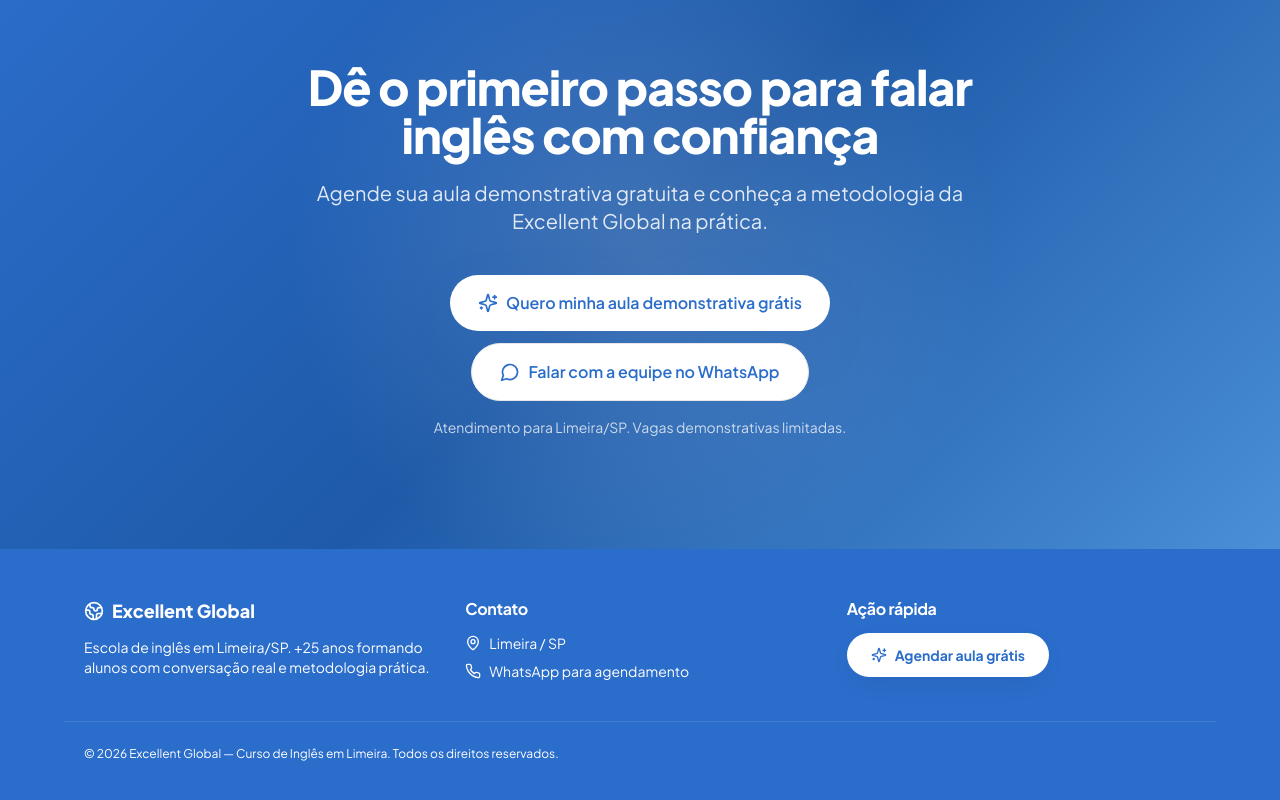
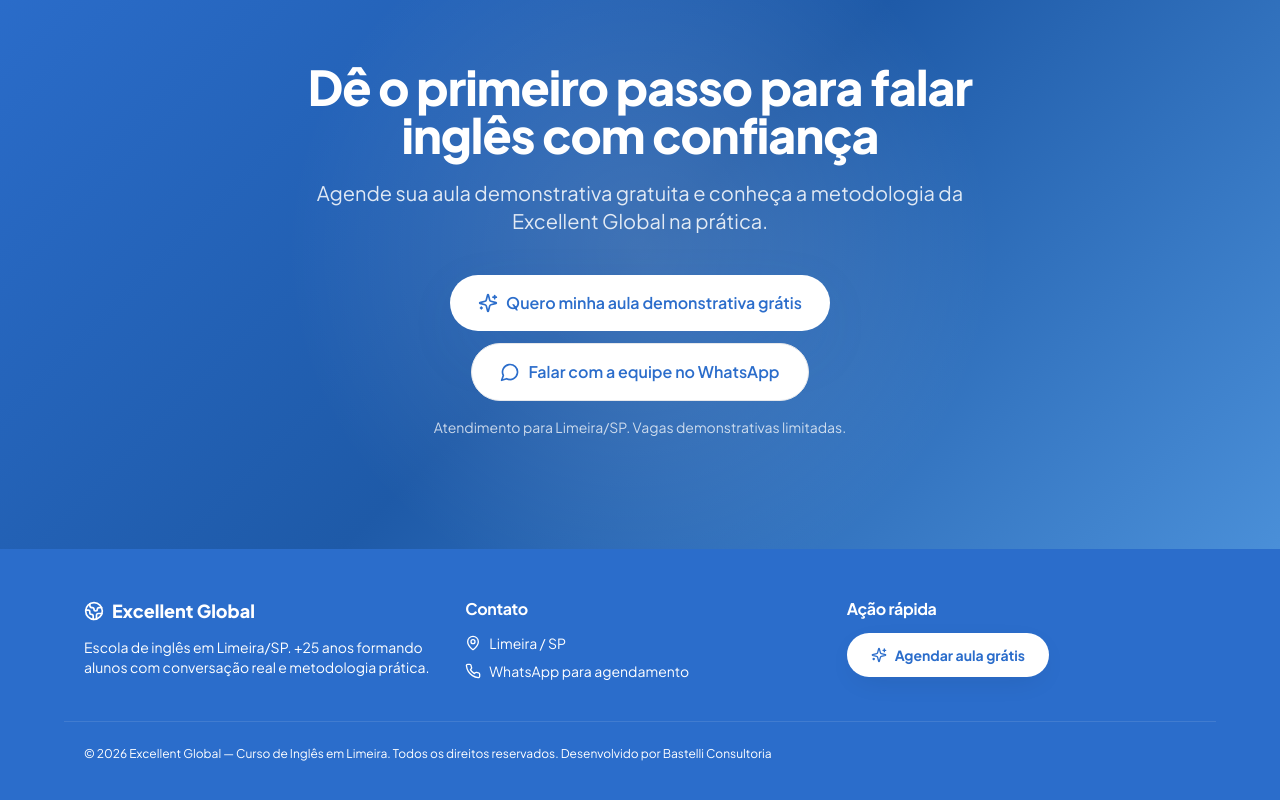
Before and after one commit to andrebastelli/excellentglobal, a React (Vite) app: page / in a window 1280 px wide. Shown: the part 9733-10533 px from the top of the page. Built offline with nearby package versions, Linux system fonts and the light colour scheme; no server answers; the HTML template or start-up script is replaced by a standard one.

Commit message:
feat: add Bastelli Consultoria link to footer credits

```diff
--- a/src/components/LandingPage.tsx
+++ b/src/components/LandingPage.tsx
@@ -1112,7 +1112,15 @@
         </div>
 
         <div className="mx-auto max-w-6xl px-5 mt-10 pt-6 border-t border-white/10 text-xs text-primary-foreground/60">
-          © {new Date().getFullYear()} Excellent Global — Curso de Inglês em Limeira. Todos os direitos reservados.
+          © {new Date().getFullYear()} Excellent Global — Curso de Inglês em Limeira. Todos os direitos reservados. Desenvolvido por{" "}
+<a
+  href="https://bastelliconsultoria.com.br/"
+  target="_blank"
+  rel="noopener noreferrer"
+  className="text-current/80 transition hover:text-current hover:underline underline-offset-4"
+>
+  Bastelli Consultoria
+</a>
         </div>
       </footer>
 
```
